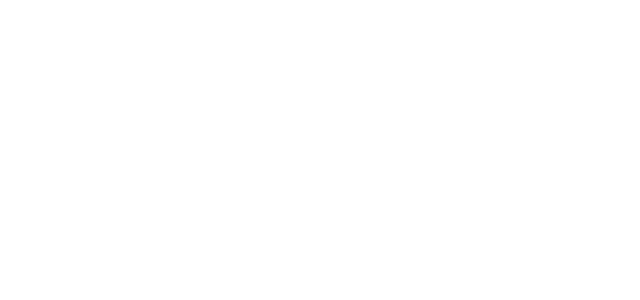
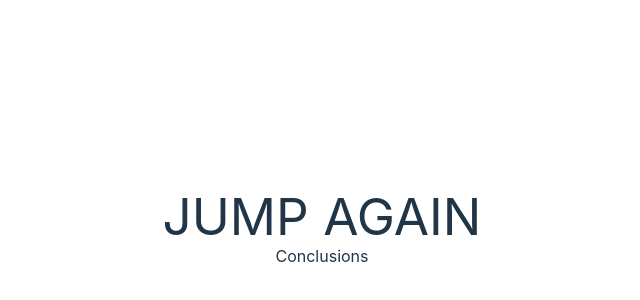
Before and after one commit to wickhill/jump-to-conclusions-app, a React (Vite) app: page / in a window 1280 px wide. Shown: the part 172-472 px from the top of the page, without its empty margins (318-958 px from the left). Built offline with nearby package versions, Linux system fonts and the light colour scheme.

Commit message:
data exporting, fixed tailwind config, Conclusions component added

```diff
--- a/src/App.jsx
+++ b/src/App.jsx
@@ -1,13 +1,15 @@
-import { useState } from 'react'
-import reactLogo from './assets/react.svg'
-import viteLogo from '/vite.svg'
-import './App.css'
+import { useState } from 'react';
+import './App.css';
+import conclusions from './data';
+import Conclusions from './components/Conclusions';
 
 function App() {
   const [count, setCount] = useState(0)
 
   return (
     <>
+    <h1>{conclusions.conclusion2.answer}</h1>
+    <Conclusions></Conclusions>
 
     </>
   )
--- /dev/null
+++ b/src/components/Conclusions.jsx
@@ -0,0 +1,11 @@
+import React from 'react'
+
+const Conclusions = () => {
+  return (
+    <div>
+      Conclusions
+    </div>
+  )
+}
+
+export default Conclusions
--- a/data.js
+++ b/src/data.js
@@ -73,4 +73,4 @@ const conclusions = {
     },
 };
 
-console.log(conclusions);
+export default conclusions
--- a/tailwind.config.js
+++ b/tailwind.config.js
@@ -2,10 +2,12 @@
 export default {
   content: [
     "./index.html",
-      "./src/**/*.{js,ts,jsx,tsx}",
+    "./src/**/*.{js,ts,jsx,tsx,html}",
+    "./public/**/*.html",
+    "./components/**/*.{js,ts,jsx,tsx}",
   ],
   theme: {
     extend: {},
   },
   plugins: [],
-  }
+};
```
Lines whose indentation alone changed are shown as unchanged.
